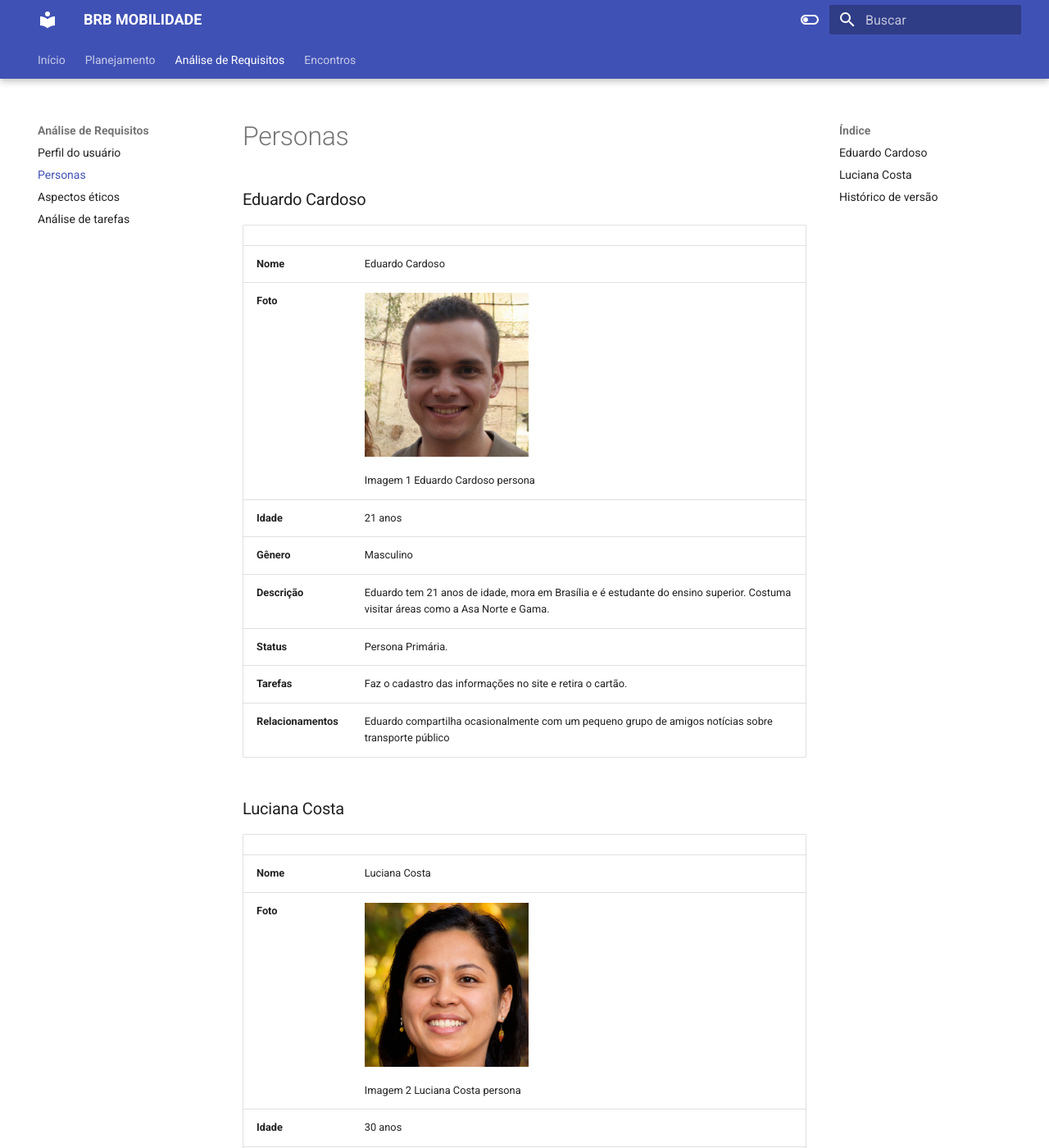
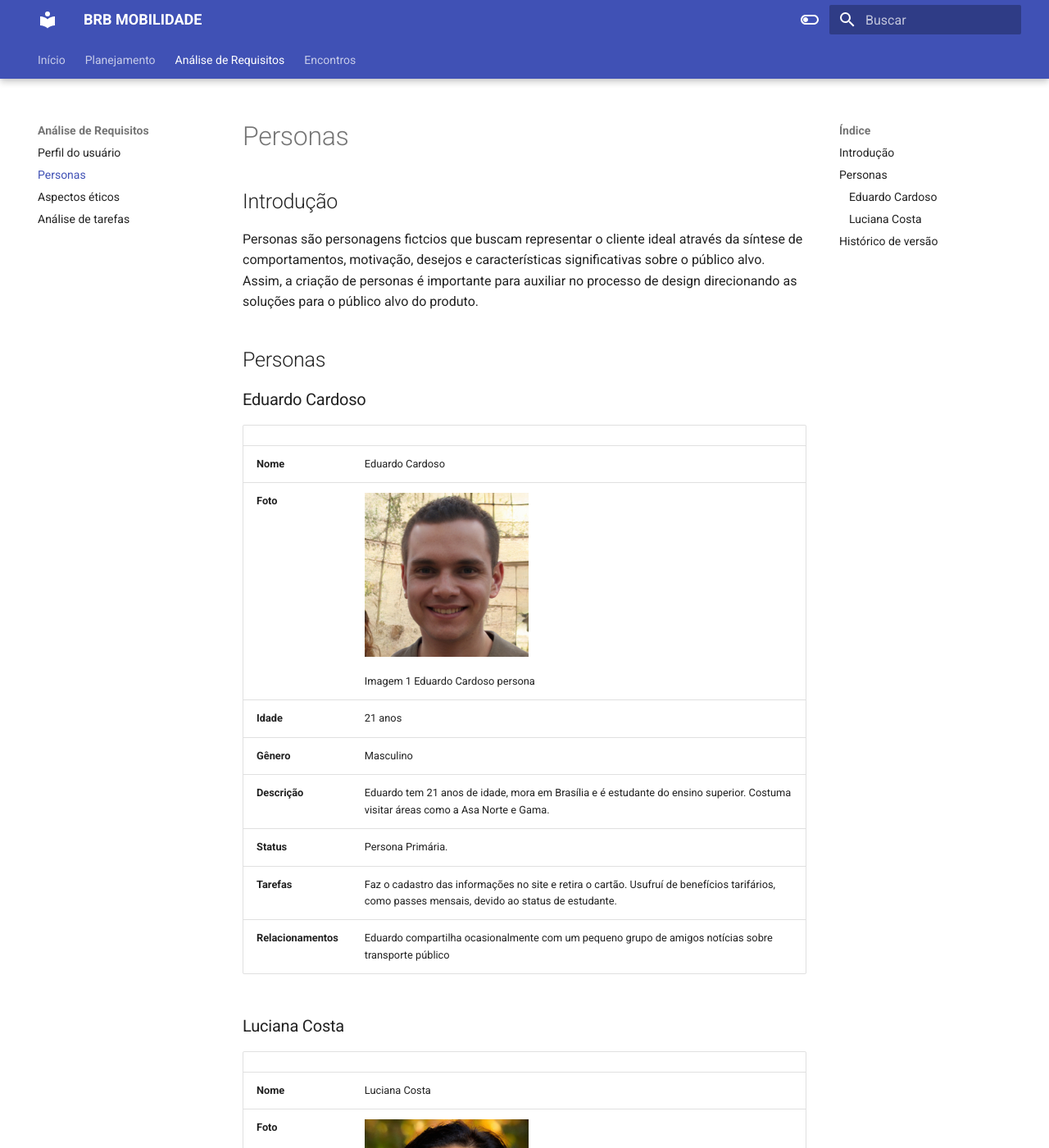
Before and after one commit to Interacao-Humano-Computador/2023.2--BRB-Mobilidade, an MkDocs documentation site: the page built from docs/analiseRequisitos/personas.md, in a window 1280 px wide and 1400 px high. Shown: the whole window at 82% size. Built offline with MkDocs 1.6.1 and Material for MkDocs 9.7.7, drawn with Linux system fonts in a browser that asks for light colours; some of the changed text lies outside the part shown.

Commit message:
Adiciona introdução a personas

```diff
--- a/docs/analiseRequisitos/personas.md
+++ b/docs/analiseRequisitos/personas.md
@@ -1,5 +1,10 @@
 # Personas
 
+## Introdução
+
+Personas são personagens fictcios que buscam representar o cliente ideal através da síntese de comportamentos, motivação, desejos e características significativas sobre o público alvo. Assim, a criação de personas é importante para auxiliar no processo de design direcionando as soluções para o público alvo do produto.
+
+## Personas
 
 ### Eduardo Cardoso
 |                      |                      |
@@ -10,7 +15,7 @@
 | **Gênero**        | Masculino |
 | **Descrição**        | Eduardo tem 21 anos de idade, mora em Brasília e é estudante do ensino superior. Costuma visitar áreas como a Asa Norte e Gama. |
 | **Status**          | Persona Primária.     |
-| **Tarefas**         | Faz o cadastro das informações no site e retira o cartão. |
+| **Tarefas**         | Faz o cadastro das informações no site e retira o cartão. Usufruí de benefícios tarifários, como passes mensais, devido ao status de estudante.|
 | **Relacionamentos** | Eduardo compartilha ocasionalmente com um pequeno grupo de amigos notícias sobre transporte público  |
 
 
@@ -23,7 +28,7 @@
 | **Gênero**        | Feminino |
 | **Descrição**        | Luciana tem 30 anos de idade, mora em taguatinga e é servidora pública. Costuma utilizar o transporte público para se locomover para várias áreas da cidade. |
 | **Status**          | Persona Primária.     |
-| **Tarefas**         | Realiza tarefas como verificar saldo, solicitar uma segunda via do cartão, e verificar a situação do cartão. |
+| **Tarefas**         | Realiza tarefas como verificar saldo, solicitar uma segunda via do cartão, e verificar a situação do cartão. Não utiliza benefícios tarifários, como descontos para estudantes ou passes mensais. |
 | **Relacionamentos** | Não costuma compartilhar informações sobre o transporte público com amigos e em redes socias. |
 
 ## Histórico de versão
```
